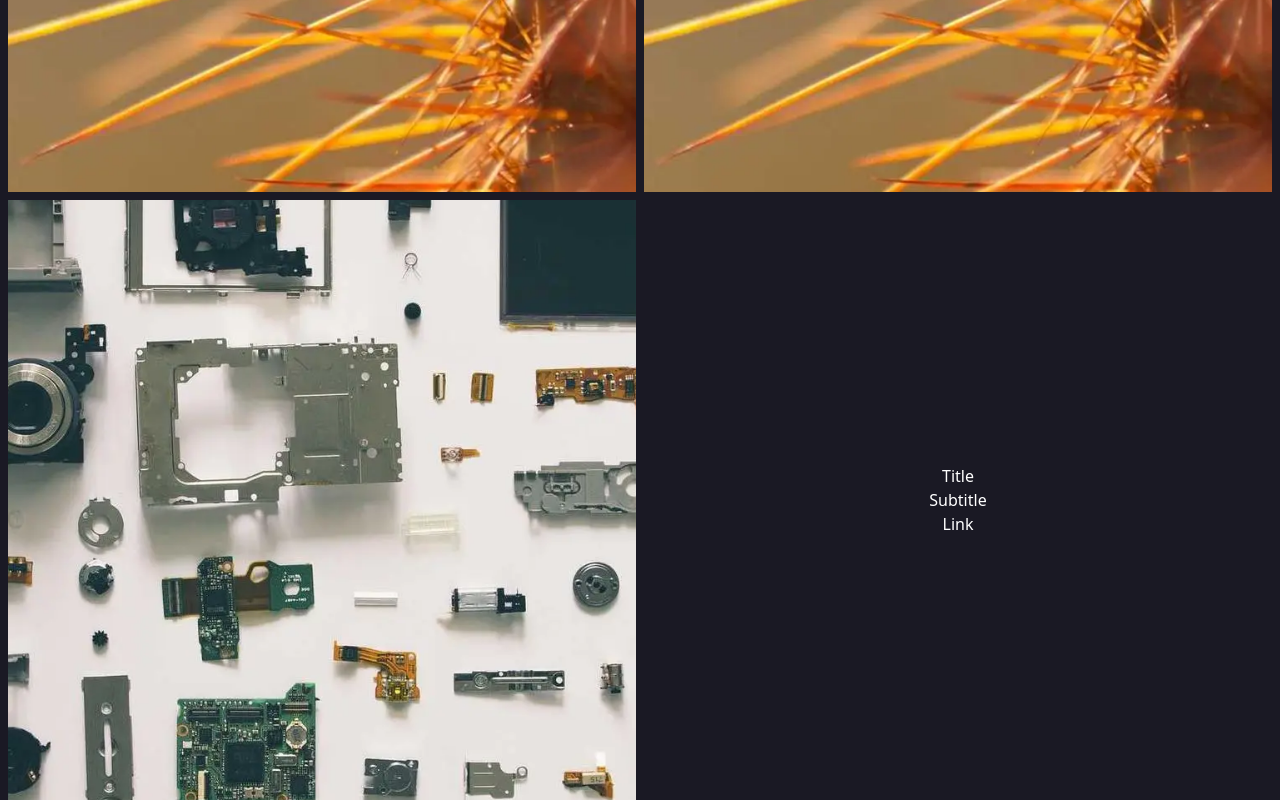
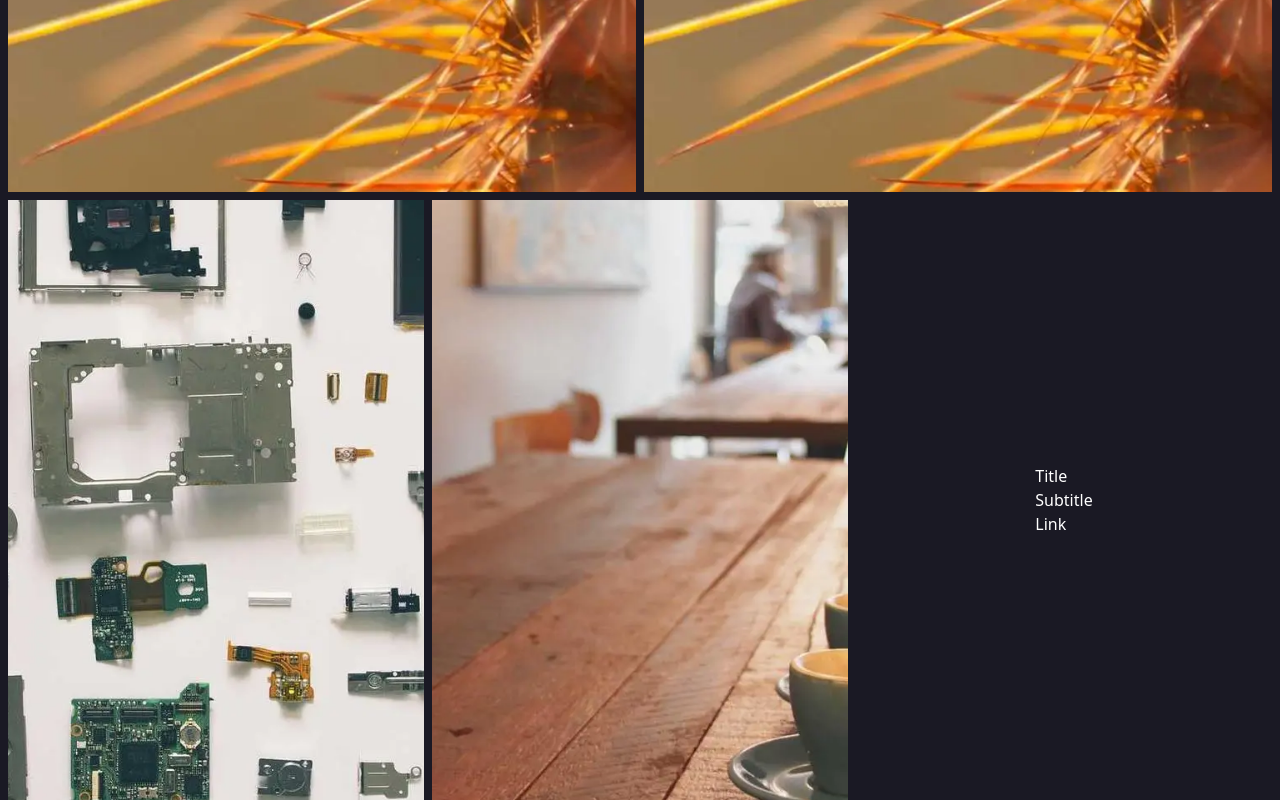
Before and after one commit to mgaroz/synaptic, a SvelteKit app: page / in a window 1280 px wide. Shown: the part 1320-2120 px from the top of the page. Built offline with nearby package versions, Linux system fonts and the light colour scheme.

Commit message:
feat(app): changed alignment

```diff
--- a/src/lib/components/EntryPlain.svelte
+++ b/src/lib/components/EntryPlain.svelte
@@ -1,5 +1,7 @@
 <div class="flex h-full flex-col items-center justify-center">
-	<h2>Title</h2>
-	<p>Subtitle</p>
-	<p>Link</p>
+	<div>
+		<h2>Title</h2>
+		<p>Subtitle</p>
+		<p>Link</p>
+	</div>
 </div>
--- a/src/routes/+page.svelte
+++ b/src/routes/+page.svelte
@@ -5,6 +5,7 @@
 	import EntryPlain from '$lib/components/EntryPlain.svelte';
 	import imageone from '$lib/img/car0.webp';
 	import imagetwo from '$lib/img/car1.webp';
+	import imagethree from '$lib/img/car2.webp';
 </script>
 
 <header class="absolute left-0 right-0 top-6 z-10 mx-auto w-[1160px]">
@@ -17,8 +18,9 @@
 			<Entry image={imageone} />
 			<Entry image={imageone} />
 		</div>
-		<div class="grid grid-cols-2 gap-2 pt-2">
+		<div class="grid grid-cols-3 gap-2 pt-2">
 			<Entry image={imagetwo} />
+			<Entry image={imagethree} />
 			<EntryPlain />
 		</div>
 		<!-- <h1 class="text-3xl font-bold underline">Welcome to SvelteKit</h1>
```
